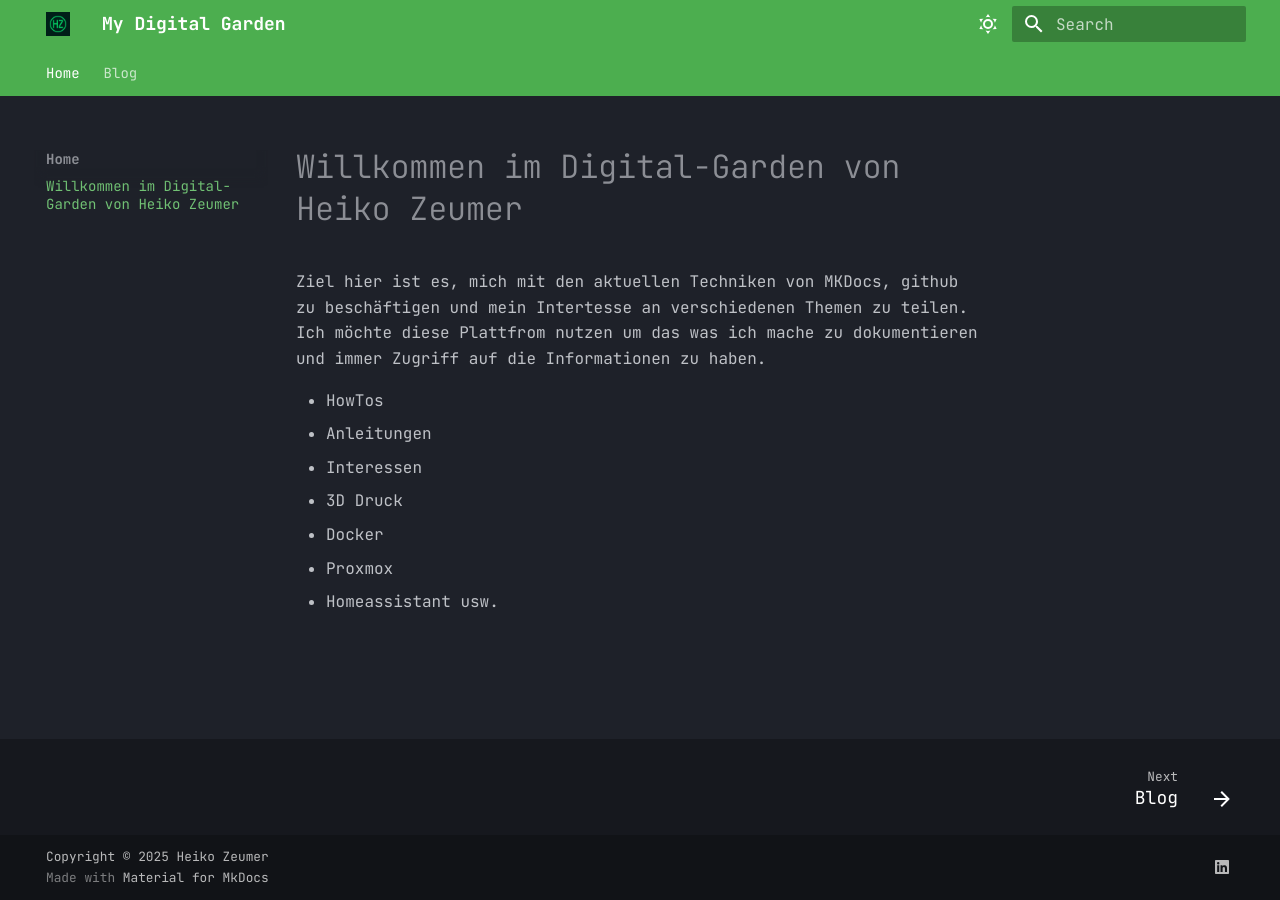
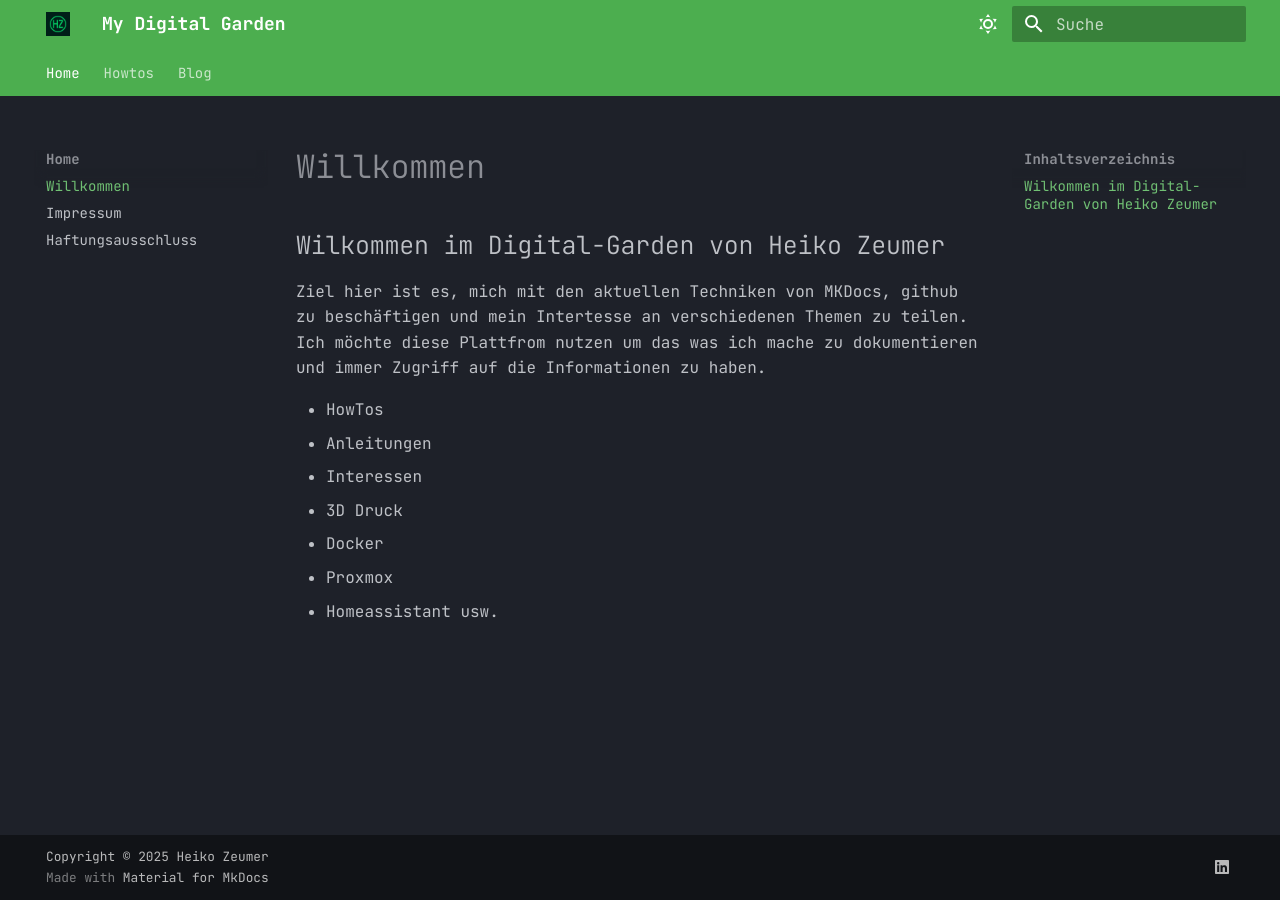
Before and after one commit to HZeumer/digital-garden, an MkDocs documentation site: the page built from docs/index.md, in a window 1280 px wide. Built offline with MkDocs 1.6.1 and Material for MkDocs 9.7.7, drawn with Linux system fonts in a browser that asks for light colours.

Commit message:
Update der Seite und erste howto

```diff
--- a/docs/index.md
+++ b/docs/index.md
@@ -1,4 +1,11 @@
-# Willkommen im Digital-Garden von Heiko Zeumer
+---
+hide:
+ - footer
+---
+
+# Willkommen
+
+## Wilkommen im Digital-Garden von Heiko Zeumer
 
 Ziel hier ist es, mich mit den aktuellen Techniken von MKDocs, github zu beschäftigen und mein Intertesse an verschiedenen Themen zu teilen.
 Ich möchte diese Plattfrom nutzen um das was ich mache zu dokumentieren und immer Zugriff auf die Informationen zu haben.
--- a/mkdocs.yml
+++ b/mkdocs.yml
@@ -3,12 +3,16 @@ site_description: Mein Digitaler Garten mit Infos zu Themen die mich interessier
 site_url: https://zeumer.com
 theme:
   name: material
+  language: de
   font:
     text: JetBrains Mono
     code: Rubik
   features:
     - navigation.tabs
     - navigation.footer
+    - content.code.copy
+    - search.suggest
+    - search.highlight
   logo: assets/logo.png
   favicon: assets/favicon.ico
 
@@ -38,8 +42,8 @@ plugins:
       archive_url_date_format: MM/yyyy
       post_url_format: "{slug}"
 
-  - tags:
-      tags_file: tags.md
+  - tags
+
 
 markdown_extensions:
   - pymdownx.emoji:
@@ -56,6 +60,9 @@ markdown_extensions:
       alternate_style: true
   - admonition
   - pymdownx.details
+  - attr_list
+  - md_in_html
+  - pymdownx.blocks.caption
 
 extra:
   social:
@@ -67,5 +74,11 @@ copyright: Copyright &copy; 2025 Heiko Zeumer
 nav:
   - Home:
     - index.md
+    - impressum.md
+    - haftungsausschluss.md
+
+  - Howtos:
+    - howtos/index.md
+
   - Blog:
     - blog/index.md
```
Also changed, not shown: docs/haftungsausschluss.md (added, +7 -0 lines), docs/howtos/index.md (added, +38 -0 lines), docs/impressum.md (added, +11 -0 lines), docs/tags.md (+5 -0 lines), docs/howtos/ssh01.png (added), docs/howtos/ssh02.png (added), docs/howtos/ssh03.png (added).
